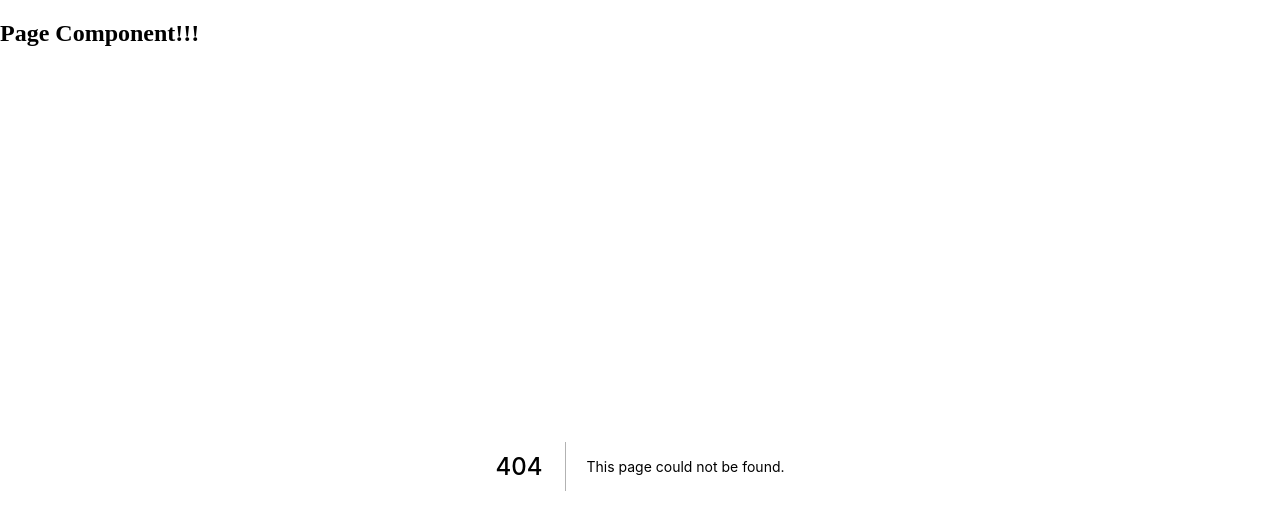
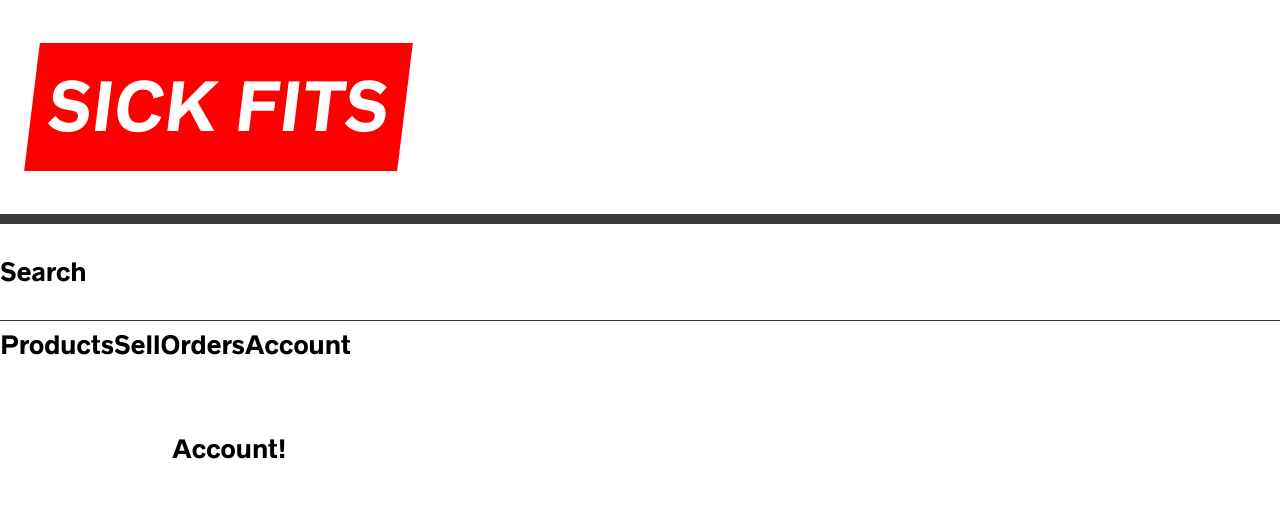
Before and after one commit to francispham/nextjs-ecommerce, a Next.js app: page /account in a window 1280 px wide. Before the commit this address had no page. Shown: the top 514 px of the page. Built offline with nearby package versions, Linux system fonts and the light colour scheme.

Commit message:
Created Header & Nav Components with Styled Components

```diff
--- /dev/null
+++ b/components/Header.js
@@ -0,0 +1,51 @@
+import Link from 'next/link'; // https://nextjs.org/docs/api-reference/next/link
+import styled from 'styled-components';
+
+import Nav from './Nav';
+
+const Logo = styled.h1`
+  font-size: 4rem;
+  margin-left: 2rem;
+  position: relative;
+  z-index: 2;
+  background: red;
+  transform: skew(-7deg);
+  a {
+    color: white;
+    text-decoration: none;
+    text-transform: uppercase;
+    padding: 0.5rem 1rem;
+  }
+`;
+
+const HeaderStyles = styled.header`
+  .bar {
+    border-bottom: 10px solid var(--black, black);
+    display: grid;
+    grid-template-columns: auto 1fr;
+    justify-content: space-between;
+    align-items: center;
+  }
+
+  .sub-bar {
+    display: grid;
+    grid-template-columns: 1fr auto;
+    border-bottom: 1px solid var(--black, black);
+  }
+`;
+
+export default function Header() {
+  return (
+    <HeaderStyles>
+      <div className="bar">
+        <Logo>
+          <Link href="/">Sick fits</Link>
+        </Logo>
+      </div>
+      <div className="sub-bar">
+        <p>Search</p>
+      </div>
+      <Nav />
+    </HeaderStyles>
+  );
+}
--- /dev/null
+++ b/components/Nav.js
@@ -0,0 +1,12 @@
+import Link from 'next/link';
+
+export default function Nav() {
+  return (
+    <nav>
+      <Link href="/products">Products</Link>
+      <Link href="/sell">Sell</Link>
+      <Link href="/orders">Orders</Link>
+      <Link href="/account">Account</Link>
+    </nav>
+  );
+}
--- a/components/Page.js
+++ b/components/Page.js
@@ -1,10 +1,63 @@
 import PropTypes from 'prop-types';
+import styled, { createGlobalStyle } from 'styled-components'; // 'createGlobalStyle': https://styled-components.com/docs/api
+
+import Header from './Header';
+
+const GlobalStyles = createGlobalStyle`
+  @font-face {
+    font-family: 'radnika_next';
+    src: url('/static/radnikanext-medium-webfont.woff2') format('woff2');
+    font-weight: normal;
+    font-style: normal;
+  }
+  html {
+    --red: #ff0000;
+    --black: #393939;
+    --grey: #3A3A3A;
+    --gray: var(--grey);
+    --lightGrey: #e1e1e1;
+    --lightGray: var(---lightGrey);
+    --offWhite: #ededed;
+    --maxWidth: 1000px;
+    --bs: 0 12px 24px 0 rgba(0,0,0,0.09);
+    box-sizing: border-box;
+  }
+
+  /* This Prevent Scrolling Bugs */
+  *, *:before, *:after {
+    box-sizing: inherit;
+  }
+  body {
+    font-family: 'radnika_next', --apple-system, BlinkMacSystemFont, 'Segoe UI', Roboto, Oxygen, Ubuntu, Cantarell, 'Open Sans', 'Helvetica Neue', sans-serif;
+    padding: 0;
+    margin: 0;
+    font-size: 1.5rem;
+    line-height:2;
+  }
+  a {
+    text-decoration: none;
+    color: var(---black);
+  }
+  a:hover {
+    text-decoration: underline;
+  }
+  button {
+    font-family: 'radnika_next', --apple-system, BlinkMacSystemFont, 'Segoe UI', Roboto, Oxygen, Ubuntu, Cantarell, 'Open Sans', 'Helvetica Neue',
+  }
+`;
+
+const InnerStyles = styled.div`
+  max-width: var(--maxWidth);
+  margin: 0 auto;
+  padding: 2rem;
+`;
 
 export default function Page({ children }) {
   return (
     <div>
-      <h2>Page Component!!!</h2>
-      {children}
+      <GlobalStyles />
+      <Header />
+      <InnerStyles>{children}</InnerStyles>
     </div>
   );
 }
--- /dev/null
+++ b/pages/account.js
@@ -0,0 +1,7 @@
+export default function AccountPage() {
+  return (
+    <div>
+      <p>Account!</p>
+    </div>
+  );
+}
```
